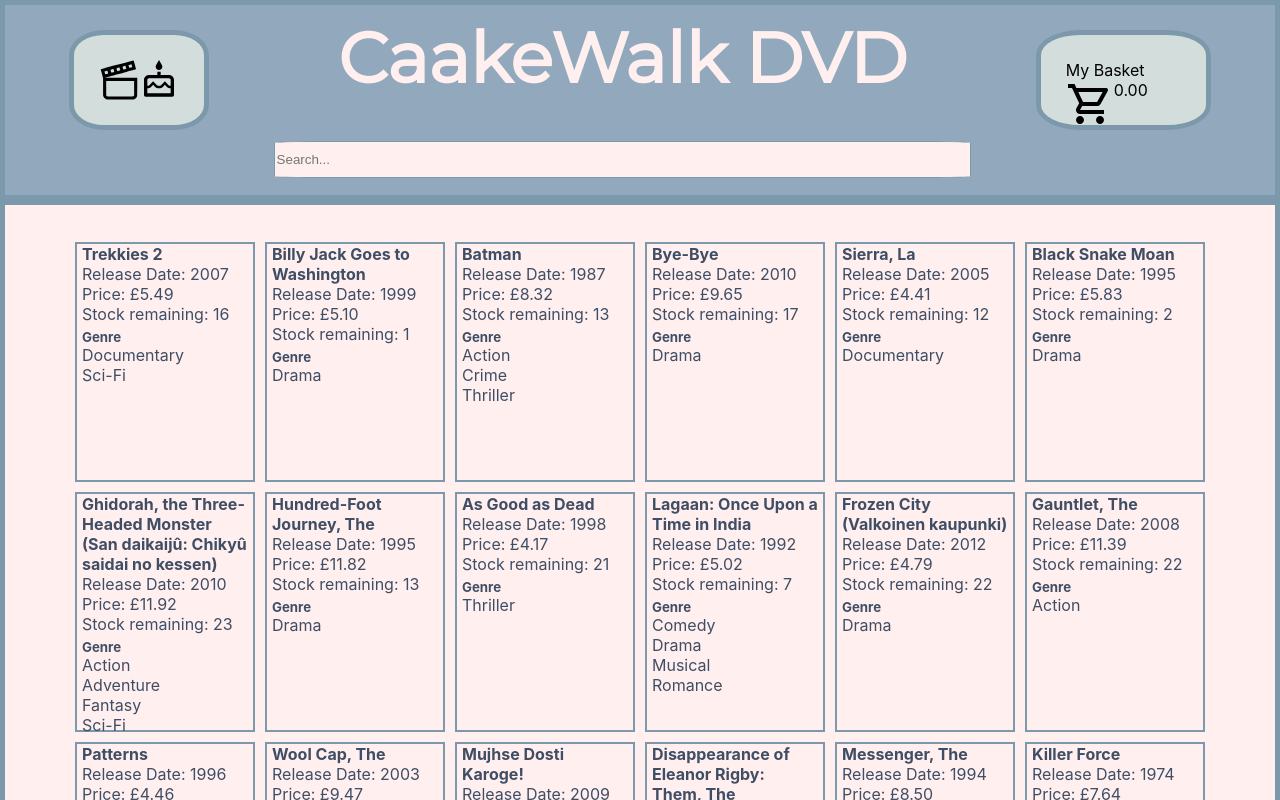
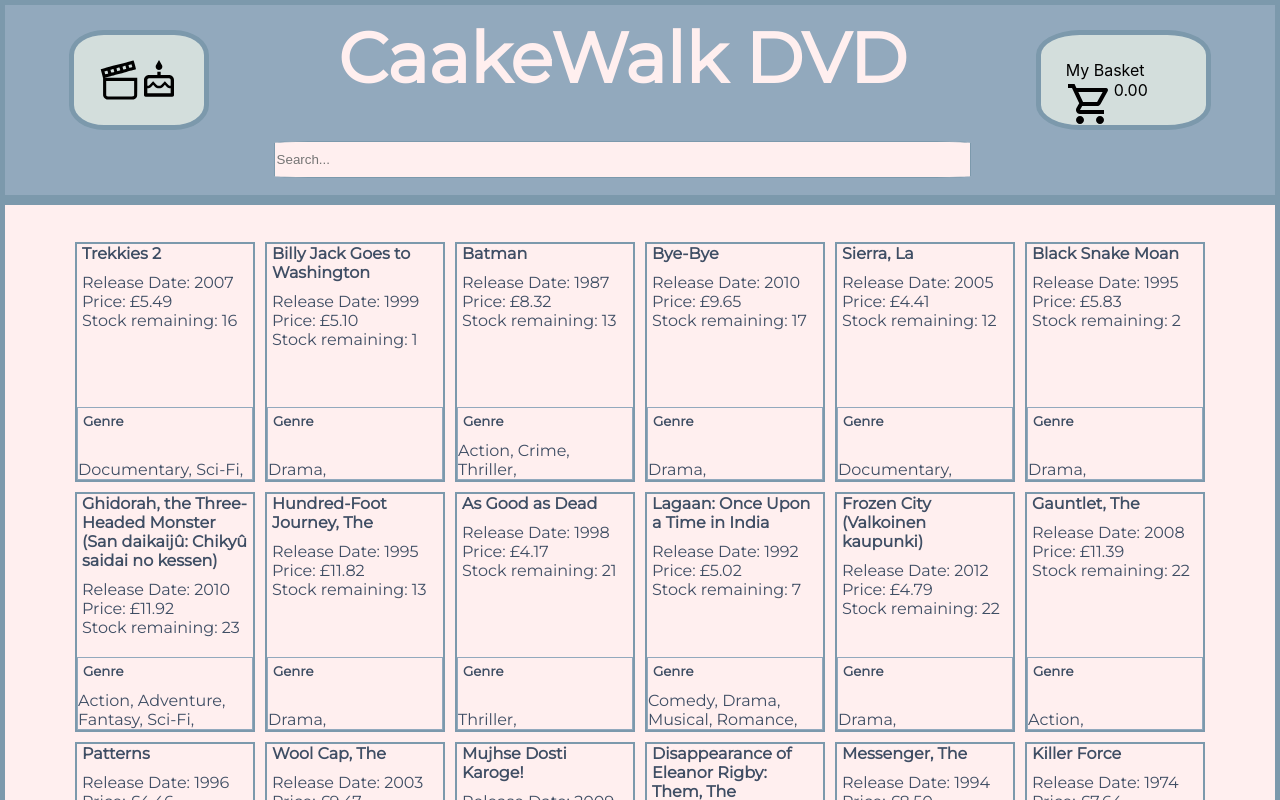
Before and after one commit to BathSpaWebDev/caake-and-chill, a React (Create React App) app in the folder my-app/: page / in a window 1280 px wide. Shown: the top 800 px of the page. Built offline with nearby package versions, Linux system fonts and the light colour scheme.

Commit message:
changed the movie tile info positioning/layout. Removed header import into app.js. Feel free to ask for a change request on this or reject

```diff
--- a/my-app/src/App.js
+++ b/my-app/src/App.js
@@ -1,6 +1,5 @@
 import React from "react";
 import { GridContent } from "./components/Grid";
-import { Header } from "./components/Header.jsx";
 import { NavBar } from "./components/NavBar";
 import { Footer } from "./components/Footer";
 import "./App.css";
--- a/my-app/src/components/Grid.jsx
+++ b/my-app/src/components/Grid.jsx
@@ -24,14 +24,14 @@ const [moviesData, setMoviesData] = useState([]);
         <div className="container">
         {moviesData.map((data, index) => (
           <div className={"gridBox"} key={index}>
-            <h4 className={"collapseMargin"}>{data.movie}</h4>
+            <h4 className={"collapseMargin spaceBelow"}>{data.movie}</h4>
             <p className={"collapseMargin"}>Release Date: {data.year}</p>
             <p className={"collapseMargin"}>Price: {data.price}</p>
             <p className={"collapseMargin"}>Stock remaining: {data.stock}</p>
             <div className={"genrePosition"}>
               <h5 className={"collapseMargin addMargin-top"}>Genre</h5>
               {data.genre.map((item, index) => (
-                <p className={"collapseMargin"} key={index}>{item}</p>
+                <p className={"collapseMargin genreRow"} key={index}>{item}, </p>
               ))}
             </div>
           </div>
--- a/my-app/src/components/grid.css
+++ b/my-app/src/components/grid.css
@@ -5,6 +5,7 @@
 }
 
 .gridBox {
+    position: relative;
     box-sizing: border-box;
     flex-direction: column;
     width: 180px;
@@ -14,6 +15,7 @@
     border-style: solid;
     margin: 5px 5px 5px 5px;
     color: #3F4E64;
+    font-family: 'Montserrat', sans-serif;
 }
 
 .collapseMargin {
@@ -26,6 +28,20 @@
 }
 .genrePosition {
     display: flex;
+    box-sizing: border-box;
+    position: absolute;
     flex-direction: column;
     align-content: flex-end;
+    top: 163px;
+    left: 0;
+    width: 176px;
+    height: 73px;
+    border: 1px solid #92A9BD;
 }
+.spaceBelow {
+    margin-block-end: 10px;
+}
+
+.genreRow {
+    display: contents;
+}
```
